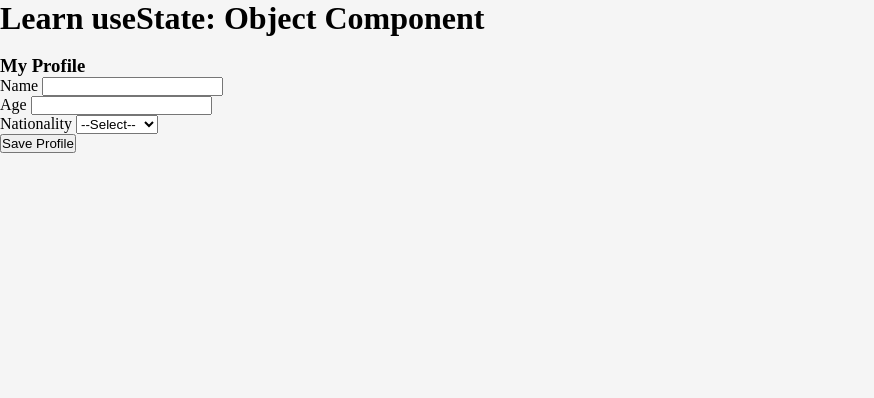
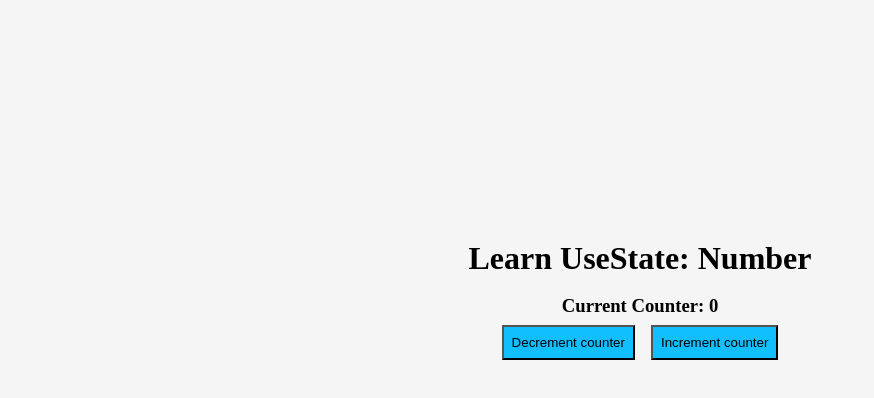
Before and after one commit to 93mcqmil/UseStatekata, a React (Vite) app: page / in a window 1280 px wide. Shown: the top 398 px of the page, without its empty margins (0-874 px from the left). Built offline with nearby package versions, Linux system fonts and the light colour scheme.

Commit message:
småpill

```diff
--- a/src/App.tsx
+++ b/src/App.tsx
@@ -8,10 +8,10 @@ import ObjectComponent from "./Components/ObjectComponent/ObjectComponent";
 function App() {
   return (
     <>
-      {/* <MyCounter /> */}
+      <MyCounter />
       {/* <TextComponent /> */}
       {/* <ArrayComponent /> */}
-      <ObjectComponent />
+      {/* <ObjectComponent /> */}
     </>
   );
 }
--- a/src/Components/Counter/Counter.tsx
+++ b/src/Components/Counter/Counter.tsx
@@ -21,7 +21,7 @@ function MyCounter() {
       setCounter((currentCounter) => {
         return currentCounter - 1;
       });
-    }, 1000);
+    });
   };
 
   return (
```
